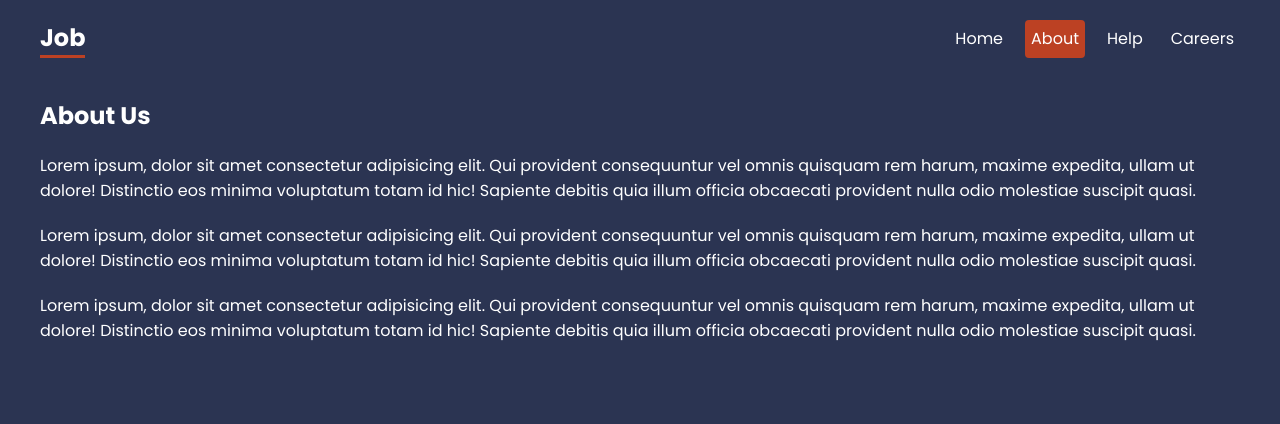
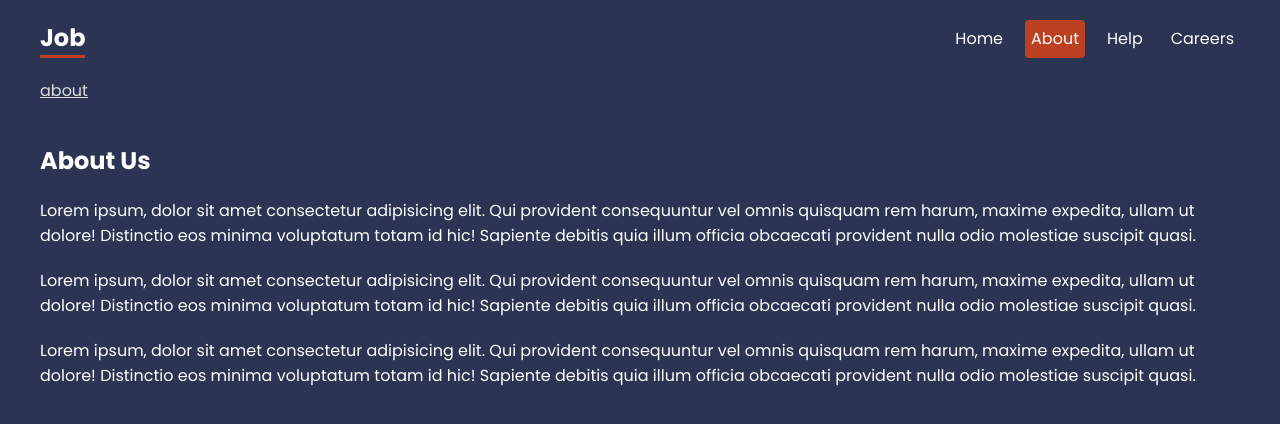
Before and after one commit to Axizeaus/react-router-net-ninja, a React (Vite) app: page /about in a window 1280 px wide. Shown: the top 424 px of the page. Built offline with nearby package versions, Linux system fonts and the light colour scheme.

Commit message:
added breadcrumbs

```diff
--- /dev/null
+++ b/src/components/Breadcrumb.jsx
@@ -0,0 +1,24 @@
+import React from "react";
+import { Link, useLocation } from "react-router-dom";
+
+export default function Breadcrumb() {
+  const location = useLocation();
+
+  console.log(location);
+
+  let currentLink = "";
+
+  const crumbs = location.pathname
+    .split("/")
+    .filter((crumb) => crumb !== "")
+    .map((crumb) => {
+      currentLink += `${crumb}`;
+      return (
+        <div className="crumb" key={crumb}>
+          <Link to={currentLink}>{crumb}</Link>
+        </div>
+      );
+    });
+
+  return <div className="breadcrumbs">{crumbs}</div>;
+}
--- a/src/layouts/RootLayout.jsx
+++ b/src/layouts/RootLayout.jsx
@@ -1,4 +1,5 @@
 import { NavLink, Outlet } from "react-router-dom";
+import Breadcrumb from "../components/Breadcrumb";
 
 export default function RootLayout() {
   return (
@@ -11,6 +12,7 @@ export default function RootLayout() {
           <NavLink to={"help"}>Help</NavLink>
           <NavLink to={"careers"}>Careers</NavLink>
         </nav>
+        <Breadcrumb />
       </header>
       <main>
         <Outlet />
```
